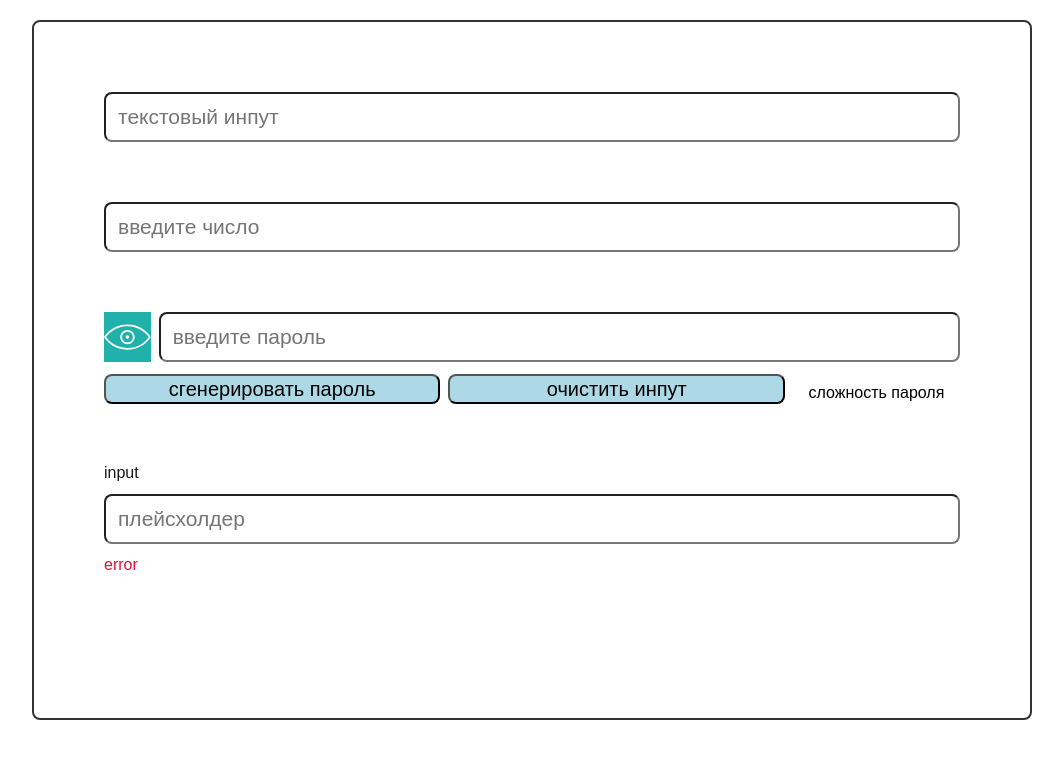
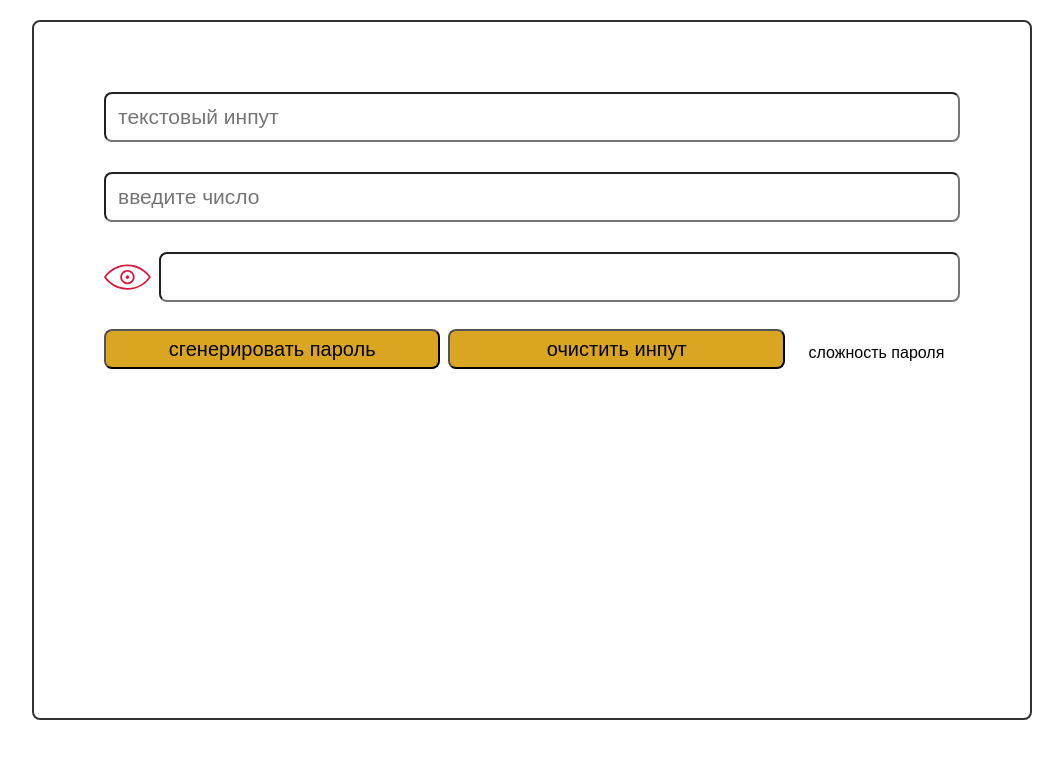
Before and after one commit to RuslanZaytsev/Andorra, a Next.js app in the folder andorra/: page / in a window 1280 px wide. Shown: the top 758 px of the page, without its empty margins (108-1171 px from the left). Built offline with nearby package versions, Linux system fonts and the light colour scheme.

Commit message:
небоольшие правки внешнего вида

```diff
--- a/andorra/src/app/page.module.css
+++ b/andorra/src/app/page.module.css
@@ -10,6 +10,6 @@
     border-radius: 8px;
     background-color: white;
     margin: 20px auto;
-    gap: 60px;
+    gap: 30px;
 
 }
--- a/andorra/src/app/page.tsx
+++ b/andorra/src/app/page.tsx
@@ -2,13 +2,13 @@
 
 import {Input} from "@/shared/components/Input/Input";
 import styles from "./page.module.css";
-import {StateInput} from "@/shared/components/StateInput/StateInput";
 import {useState} from "react";
 import {TValue} from "@/shared/components/StateInput/types";
 
 export default function Home() {
 
     const [state, setState] = useState<TValue>();
+    const defaultValue: TValue = '';
 
     const hadleStateInputChange = (value: TValue) => {
         setState(value)
@@ -18,9 +18,7 @@ export default function Home() {
         <div className={styles.page}>
             <Input type={'text'} placeholder={'текстовый инпут'}/>
             <Input type={'number'} placeholder={'введите число'}/>
-            <Input type={'password'} passDifficultylevel={true}/>
-            <StateInput value={state!} label={"input"} placeholder={'плейсхолдер'} type={'text'} error={'error'} disabled={false}
-                        onChange={hadleStateInputChange}/>
+            <Input type={'password'} value={state} passDifficultylevel={true} onChange={hadleStateInputChange} defaultValue={defaultValue}/>
         </div>
     )
         ;
--- a/andorra/src/shared/Icons/EyeClose.tsx
+++ b/andorra/src/shared/Icons/EyeClose.tsx
@@ -1,6 +1,6 @@
 interface IEyeClose {
     className?: string;
-    onClick: () => void;
+    onClick?: () => void;
 }
 
 export const EyeClose = ({className, onClick}: IEyeClose) => {
--- a/andorra/src/shared/Icons/EyeOpen.tsx
+++ b/andorra/src/shared/Icons/EyeOpen.tsx
@@ -1,6 +1,6 @@
 interface IProps {
     className?: string;
-    onClick: () => void;
+    onClick?: () => void;
 }
 
 export const EyeOpen = ({className, onClick}: IProps) => {
--- a/andorra/src/shared/components/Input/Input.module.scss
+++ b/andorra/src/shared/components/Input/Input.module.scss
@@ -19,17 +19,23 @@
     height: 100px;
 }
 
-.wrapper {
+.input_wrapper {
     display: flex;
     gap: 8px;
     justify-content: center;
     align-items: center;
 }
 
+.wrapper {
+    display: flex;
+    flex-direction: column;
+    gap: 15px;
+}
+
 .icon {
-  background-color: lightseagreen;
     width: 50px;
     height: 50px;
+    fill: crimson;
 }
 
 .button {
@@ -46,9 +52,9 @@
 
     button {
         width: 100%;
-    height: 30px;
+        height: 40px;
         margin-top: 12px;
-    background-color: lightblue;
+        background-color: goldenrod;
         color: black;
         font-size: 20px;
         cursor: pointer;
--- a/andorra/src/shared/components/Input/Input.tsx
+++ b/andorra/src/shared/components/Input/Input.tsx
@@ -4,40 +4,61 @@ import styles from "./Input.module.scss";
 import {EyeOpen} from "@/shared/Icons/EyeOpen";
 import {useState} from "react";
 import {EyeClose} from "@/shared/Icons/EyeClose";
+import {TValue} from "@/shared/components/StateInput/types";
+
 
 interface IInputProps {
     type: "text" | "password" | "number";
     passDifficultylevel?: boolean;
     placeholder?: string;
+    value?: TValue;
+    onChange?: (value: TValue) => void;
+    defaultValue?: TValue;
 }
 
-export const Input = ({type, passDifficultylevel, placeholder}: IInputProps) => {
+export const Input = ({type, passDifficultylevel, placeholder, value, onChange, defaultValue = '' as TValue}: IInputProps) => {
 
     const [showPassword, setShowPassword] = useState<boolean>(false)
     const [inputType, setInputType] = useState<'text' | 'password'>()
-    const [inputValue, setInputValue] = useState('')
+    const [internalValue, setInternalValue] = useState<TValue>(defaultValue)
+
+    const isControlled = value !== undefined;
+    const choiseValue = isControlled ? value : internalValue;
 
     const togglePasswordVisibility = () => {
         setShowPassword(!showPassword);
         setInputType(showPassword ? "password" : "text");
     };
 
-    const handleCLear = () => {
-        setInputValue('')
+    const handleCLear = (): void => {
+        const emptyValue = '' as TValue;
+        if (isControlled) {
+            onChange?.(emptyValue);
+        } else
+            setInternalValue(defaultValue)
     }
 
-    const coreInput = () => {
-        return <input type={type} placeholder={placeholder} className={styles.input}/>
+    const handleChange = (event: React.ChangeEvent<HTMLInputElement>): void => {
+        const newValue = event.target.value
+        if (!isControlled) {
+            setInternalValue(newValue)
+        }
+        onChange?.(newValue)
     }
+
+    const coreInput = (
+        <input type={inputType} value={choiseValue} onChange={handleChange} placeholder={placeholder} className={styles.input}/>)
+    // root input
+
 
     const renderInput = () => {
         if (type === 'text' || type === 'number') {
-            return coreInput()
+            return coreInput
         }
         if (type === 'password') {
             return (
-                <div>
-                    <div className={styles.wrapper}>
+                <div className={styles.wrapper}>
+                    <div className={styles.input_wrapper}>
                         {showPassword ? (
                             <EyeClose
                                 className={styles.icon}
@@ -49,9 +70,7 @@ export const Input = ({type, passDifficultylevel, placeholder}: IInputProps) =>
                                 onClick={togglePasswordVisibility}
                             />
                         )}
-                        <input type={inputType} value={inputValue} onChange={(e) => setInputValue(e.target.value)}
-                               placeholder={'введите пароль'}
-                               className={styles.input}/>
+                        {coreInput}
                     </div>
                     <div className={styles.button}>
                         <button type="button">cгенерировать пароль</button>
@@ -65,13 +84,3 @@ export const Input = ({type, passDifficultylevel, placeholder}: IInputProps) =>
 
     return renderInput();
 }
-
-
-// базовый инпут который возвращает импут по всем проброшенным в него просами
-/* инпут должен быть один  а врендер фугнкции мы решаем что должго добвиться в него из функционала */
-
-/* ядро должно содеражать в себе стили инпута */
-
-/* должен быть основнрй импут который содержить в себе все возможные стили под варианты ипута, а вы фкнции ренедер мы вызыываем кор
-* инпут в который отдаем пропы для отрисовки нужного нам варианта инпута, и если у него есть пропы например для пассворда то применяться
-* стили пвсворда*/
```
Lines whose indentation alone changed are shown as unchanged.
